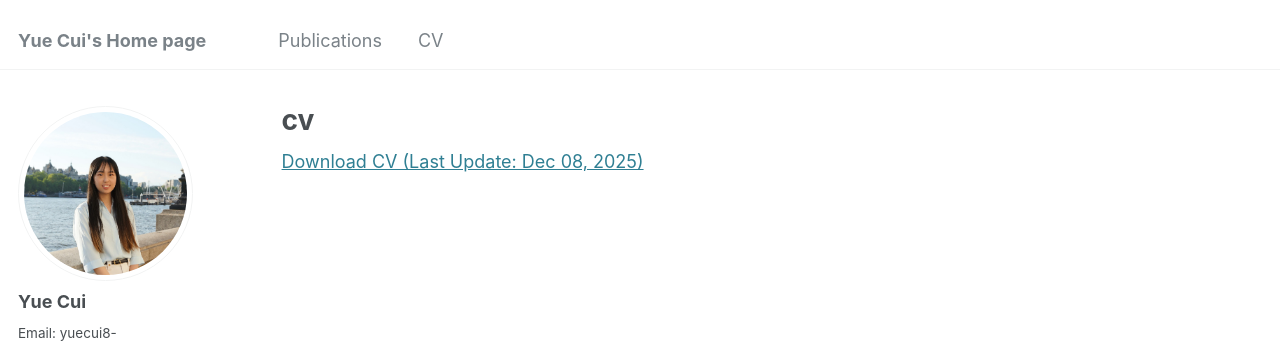
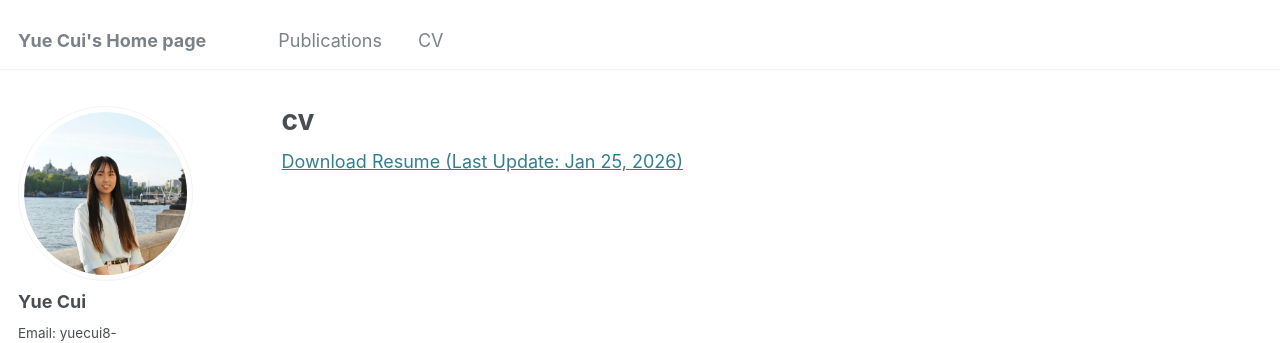
Before and after one commit to ycui26/ycui26.github.io, a Jekyll site: the page built from _pages/cv.html, in a window 1280 px wide. Shown: the top 343 px of the page. Built offline with Jekyll 4.4.1, drawn with Linux system fonts in a browser that asks for light colours; some web fonts are replaced.

Commit message:
Update cv.html

```diff
--- a/_pages/cv.html
+++ b/_pages/cv.html
@@ -7,6 +7,6 @@ author_profile: true
 
 
 
-<a href="https://raw.githubusercontent.com/ycui26/ycui26.github.io/master/files/Yue_Cui_RESUME_251208.pdf" download="Yue_Cui_RESUME" class="download-btn">
-  Download CV (Last Update: Dec 08, 2025)
+<a href="https://raw.githubusercontent.com/ycui26/ycui26.github.io/master/files/Resume_YueCui.pdf" download="Yue_Cui_RESUME" class="download-btn">
+  Download Resume (Last Update: Jan 25, 2026)
 </a>
```
